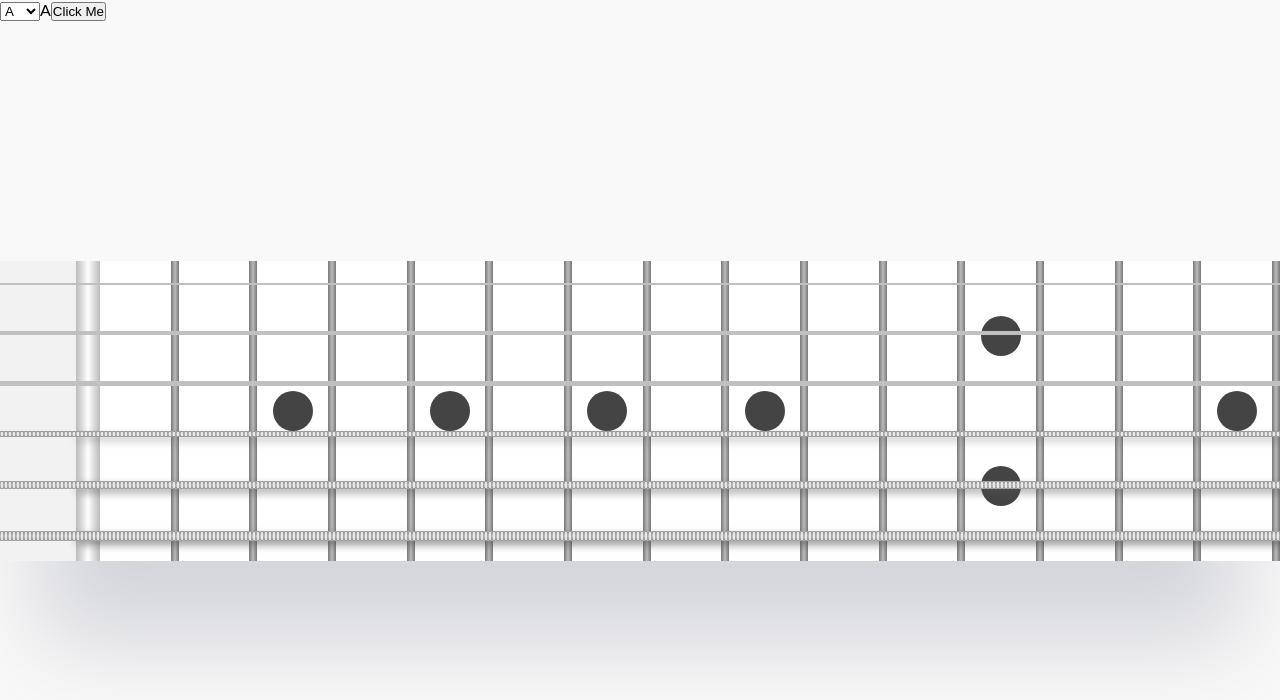
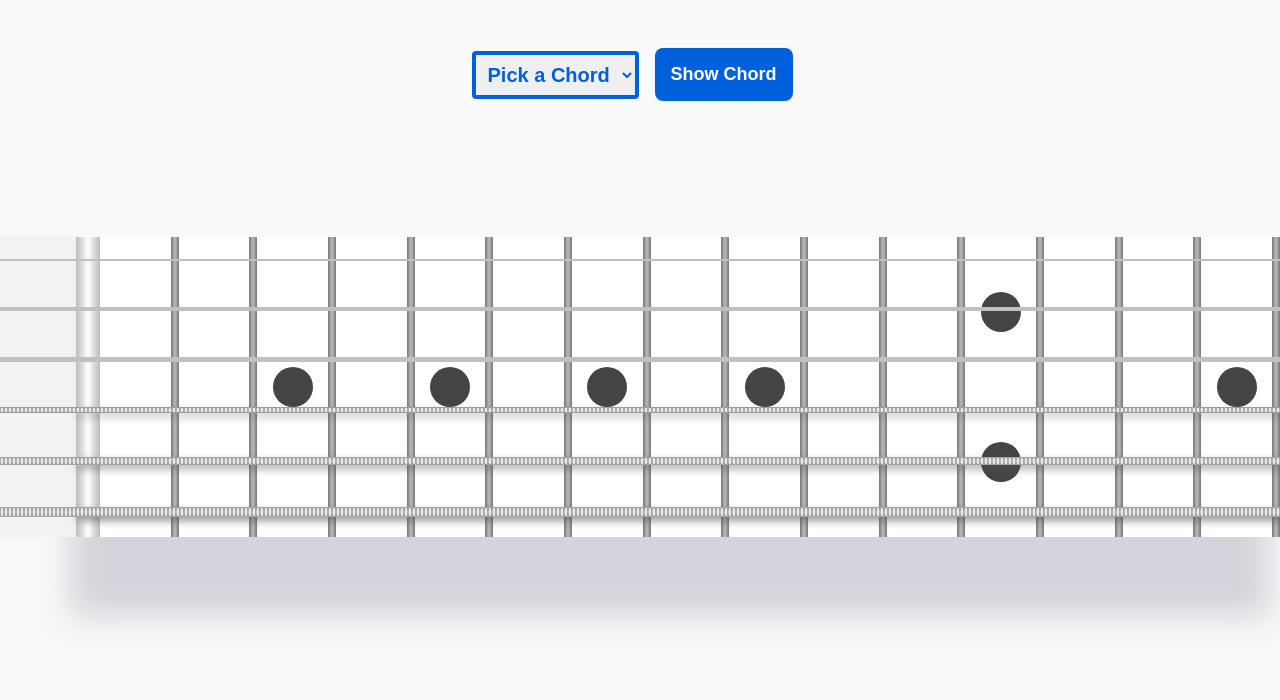
Before and after one commit to murthajosh/chord-chemist, a React (Create React App) app: page / in a window 1280 px wide. Shown: the top 700 px of the page. Built offline with nearby package versions, Linux system fonts and the light colour scheme.

Commit message:
added some styles and made a placeholder for the select.

```diff
--- a/src/App.css
+++ b/src/App.css
@@ -25,8 +25,8 @@ body {
   background: white;
   width: 100%;
   height: calc(var(--fretboard-height) * 1px);
-  margin-top: 30vh;
-  box-shadow: 0px 120px 90px -40px rgba(102, 106, 133, 0.25);
+  margin-top: 15vh;
+  box-shadow: 30px 120px 30px -40px rgba(102, 106, 133, 0.25);
 }
 
 .string {
@@ -170,14 +170,42 @@ body {
   transform: translate(0%, -50%);
 }
 
-.root-grid {
-  display: grid;
-  width: 400px;
-  grid-template-columns: 1fr 1fr 1fr;
+
+.controls {
+  width: max-content;
+  margin: 2rem auto;
+  vertical-align: ;
 }
 
-.chord-button {
+select {
+  color: #005fdb;
+  cursor: pointer;
+  font-size: 20px;
+  font-weight: 700;
+  border: 4px solid #005fdb;
+  border-radius: 4px;
+  padding: .5rem;
+  vertical-align: middle;
+}
+.show-chord-button {
+  color:white;
+  cursor: pointer;
+  background: #005fdb;
+  font-size: 18px;
+  font-weight: 700;
   padding: 1rem;
-  border: 2px solid blue;
+  border:none;
+  border-radius: .5rem;
   margin: 1rem;
+  vertical-align: middle;
 }
+
+.show-chord-button:hover {
+  background: #2d76d5;
+  box-shadow: 0 8px 8px rgba(0,0,0,0.25)
+}
+
+.show-chord-button:active {
+  background: #004eb4;
+  box-shadow: inset 0 2px 4px rgba(0,0,0,0.25)
+}
--- a/src/App.js
+++ b/src/App.js
@@ -60,15 +60,17 @@ const App = () => {
 
   return (
     <div className="App">
+      <div className="controls">
         <select name="roots" id="chord-select" onChange={(e) => {
           setRootState(e.target.value)
         }}>
+             <option value="" disabled selected>Pick a Chord</option>
             {rootOptions.map((rootOption) => (
                 <option key={rootOption.value} value={rootOption.value}>{rootOption.label}</option>
             ))}
         </select>
-      {rootState}
-      <button onClick={getChord}>Click Me</button>
+        <button className="show-chord-button"onClick={getChord}>Show Chord</button>
+      </div>
       <Fretboard chordData={chordData}/>
     </div>
   );
```
Lines whose indentation alone changed are shown as unchanged.
